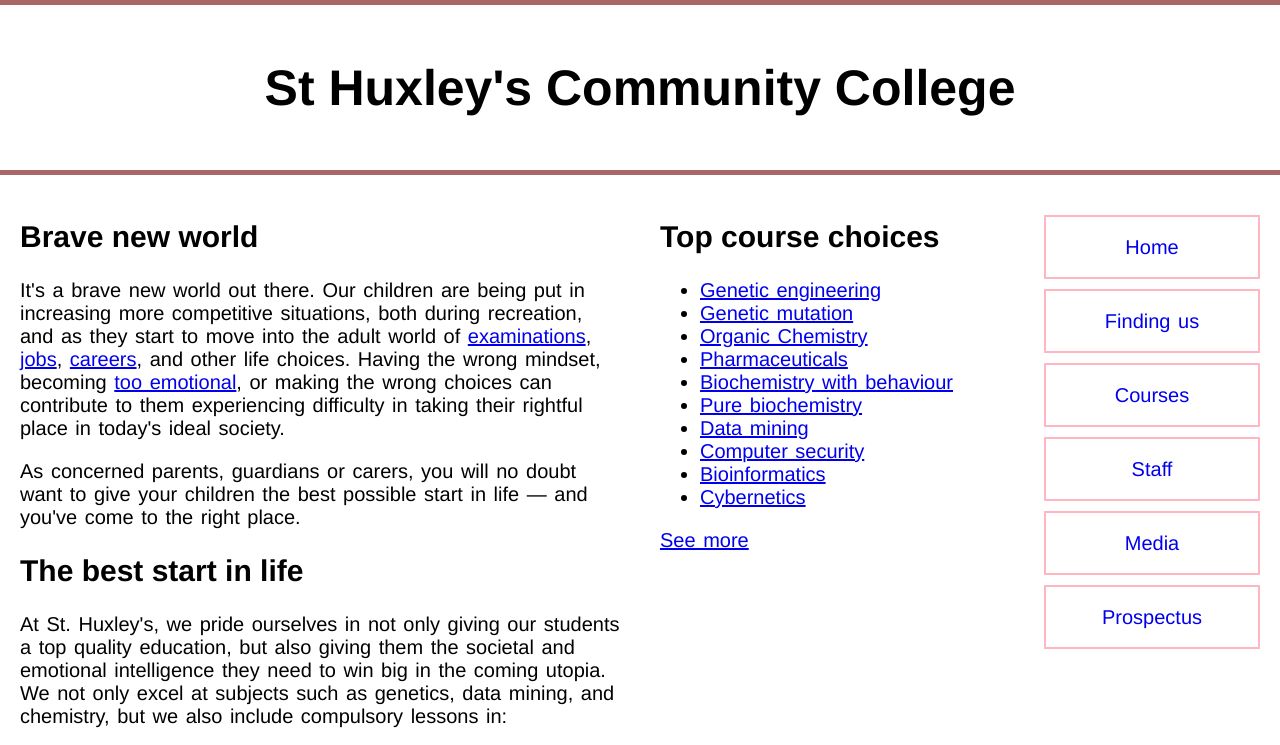
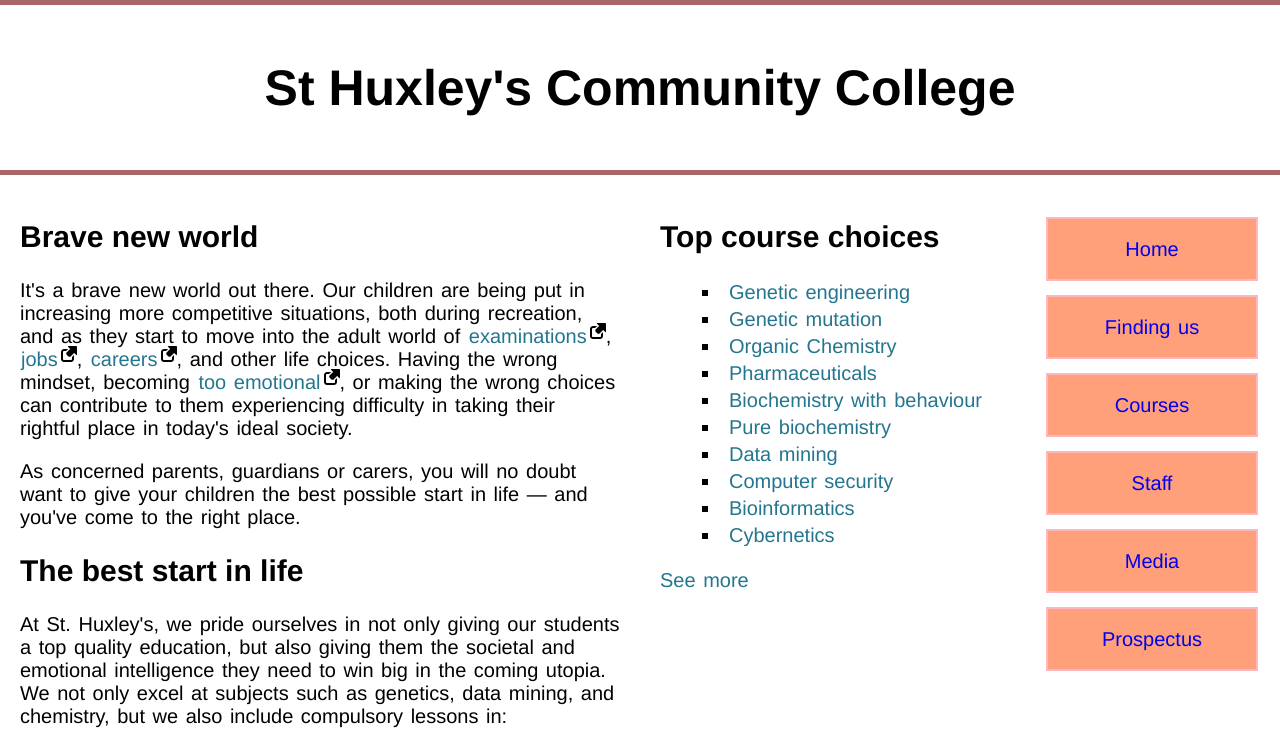
Before and after one commit to nemi14/Practice, a plain HTML site: page community-school/school.html in a window 1280 px wide. Shown: the top 745 px of the page. Drawn offline with Linux system fonts and the light colour scheme.

Commit message:
Well styled all links in the page

```diff
--- a/community-school/school.css
+++ b/community-school/school.css
@@ -29,6 +29,8 @@
 
   footer {
     clear: both;
+    text-align: center;
+    font-style: italic;
   }
 
   header, section, aside, nav, footer {
@@ -66,6 +68,10 @@ p, ul, ol {
     line-height: 0.2 rem;
 }
 
+P::first-line {
+    text-indent: 20px;
+}
+
 nav ul {
     list-style: none;
     padding: 0;
@@ -87,3 +93,87 @@ nav a {
     text-align: center;
 
 }
+
+nav a:link, a:visited, a:focus {
+    background: lightsalmon;
+}
+
+nav a:hover {
+    background: darksalmon;
+}
+
+nav a:active {
+    background: dodgerblue;
+    color: gainsboro;
+}
+
+section a {
+    outline: none;
+    text-decoration: none;
+    padding: 2px 1px 0;
+  }
+
+  section a:link {
+    color: #24768f;
+  }
+
+  section a:visited {
+    color: rgb(19, 128, 143);
+  }
+
+  section a:focus {
+    border-bottom: 1px solid;
+    background: rgb(50, 105, 6);
+  }
+
+  section a:hover {
+    border-bottom: 1px solid;
+    background: rgb(100, 155, 61);
+    color: gainsboro;
+  }
+
+  section a[href*="http"] {
+    background: url('external-link-52.png') no-repeat 100% 0;
+    background-size: 16px 16px;
+    padding-right: 19px;
+  }
+
+ul {
+    list-style-position: inside;
+    list-style-type: square;
+}
+
+li {
+    padding: 0.2rem;
+}
+
+aside a {
+    text-decoration: none;
+    outline: none;
+    padding: 2px 1px 1px 0;
+
+}
+
+aside a:link {
+    color: #24768f;
+  }
+
+aside a:visited {
+    color: rgb(19, 128, 143);
+  }
+
+aside a:focus {
+    border-bottom: 1px solid;
+    background: rgb(50, 105, 6);
+  }
+
+aside a:hover {
+    border-bottom: 1px solid;
+    background: rgb(100, 155, 61);
+    color: gainsboro;
+  }
+
+aside a:active {
+    background: #a66;
+    color: aqua;
+}
```
